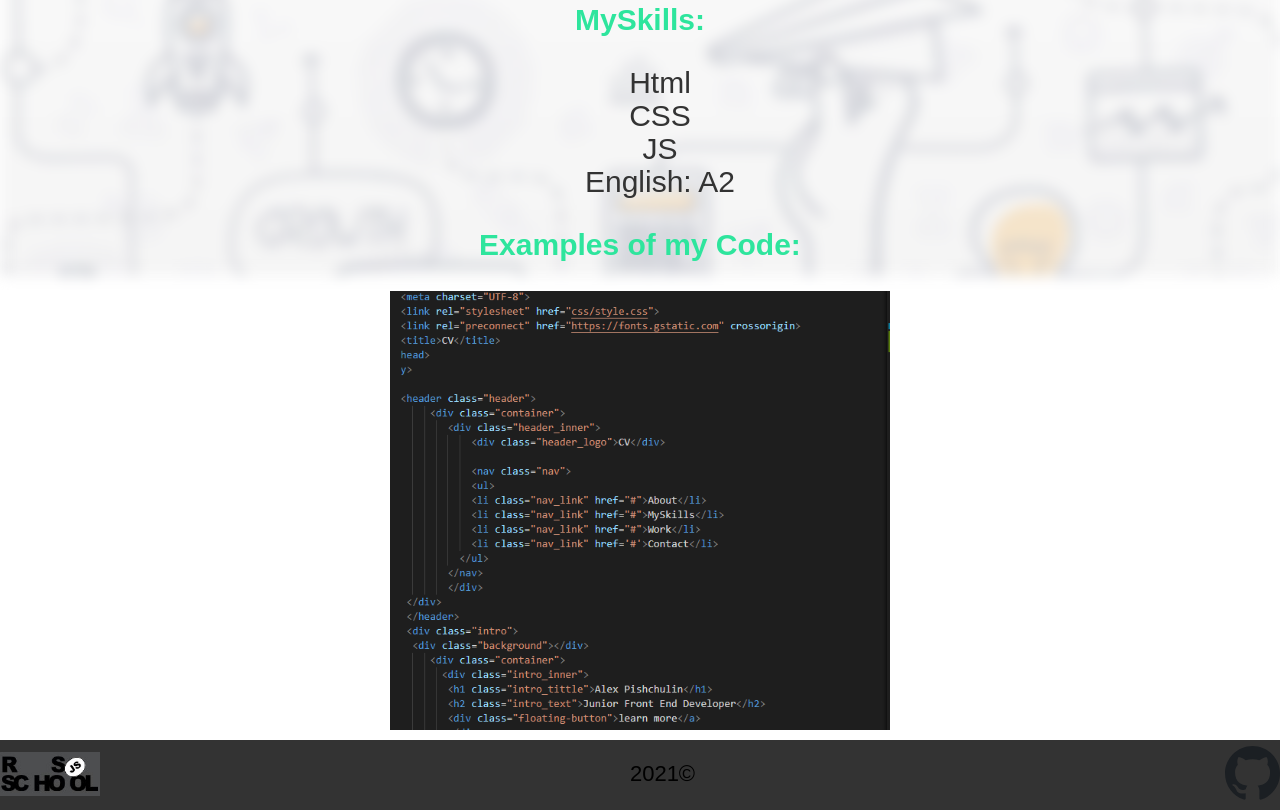
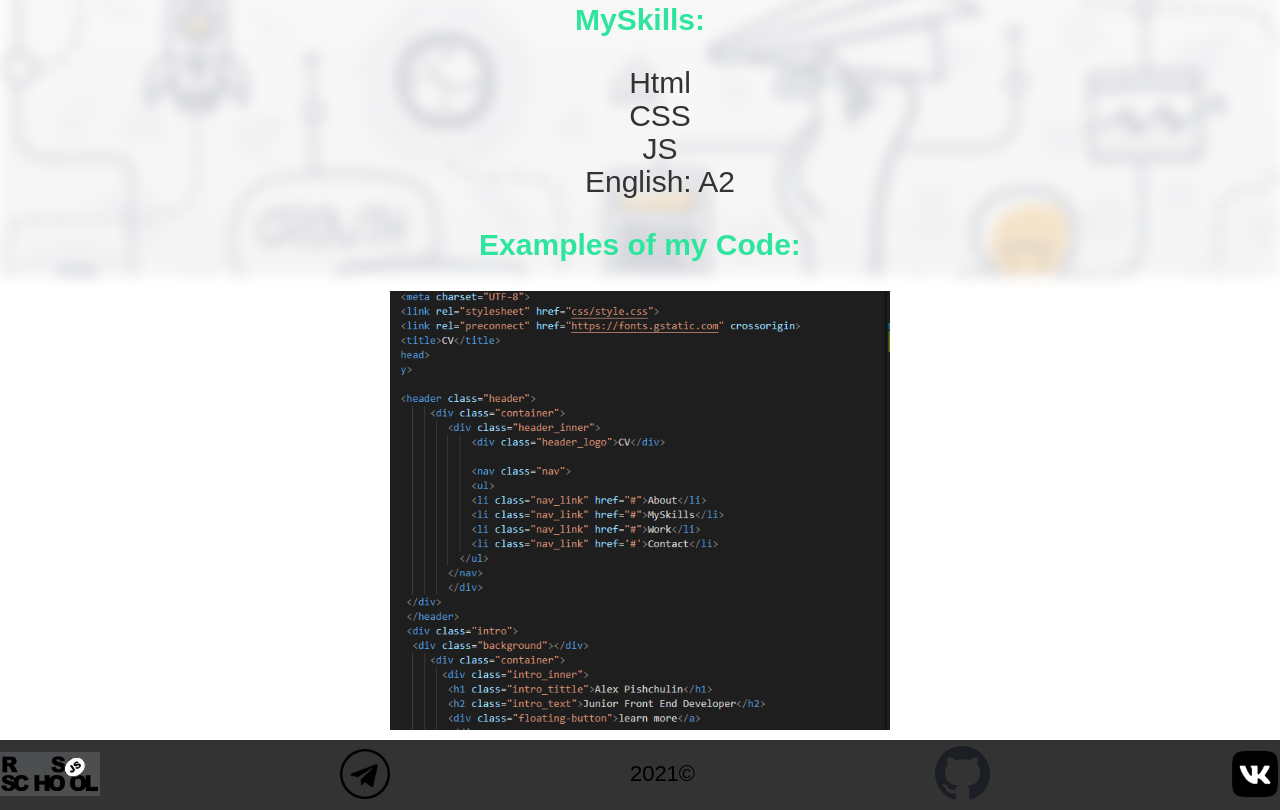
Before and after one commit to ckott10/rsschool-cv, a plain HTML site: page index.html in a window 1280 px wide. Shown: the part 1334-2144 px from the top of the page. Drawn offline with Linux system fonts and the light colour scheme.

Commit message:
feat: add new link in footer

```diff
--- a/index.html
+++ b/index.html
@@ -68,9 +68,15 @@
       <a class="link_logo-rss" href="https://rs.school/js/">
         <img class="logo-rss" src="img/logo.jpg" alt="rsschool.img" width="100">
       </a>
+      <a class="link_telegram" href="https://t.me/Ckott">
+        <img class="logo_teleram" src="img/telegram-1867901-1580057.png"alt="teleram.png" width="50">
+      </a>
       <p class="create_data">2021©</p>
       <a class="link_logo-git" href="https://github.com/ckott10">
         <img class="logo-git" src="img/git_logo.svg" alt="rsschool.img" width="55">
+      </a>
+      <a class="link_logo-vk" href="https://vk.com/sashko10">
+        <img class="logo-vk" src="img/vk.png" alt="vk" width="50">
       </a>
     </div>
   </footer>
```
Also changed, not shown: img/telegram-1867901-1580057.png (added), img/vk.png (added).
